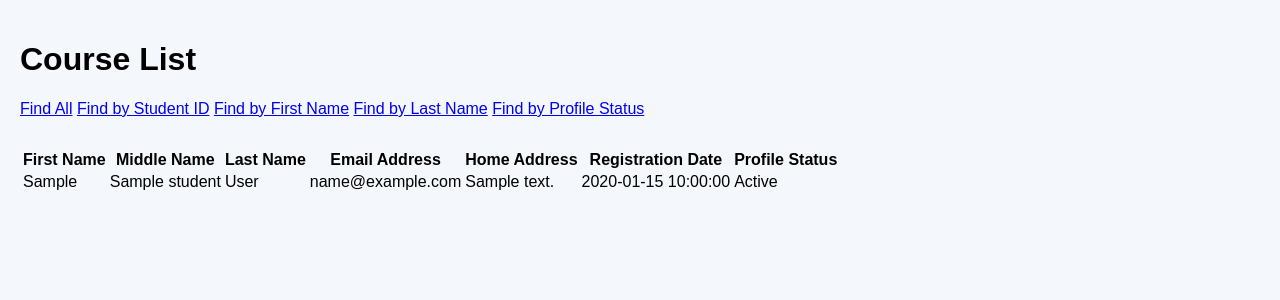
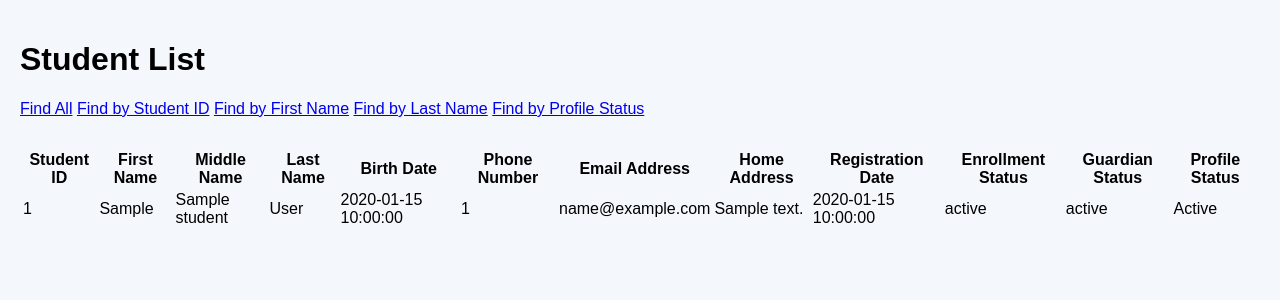
Before and after one commit to yvanyin1/edusys, a Flask app: template app/templates/read_student_profiles.html in a window 1280 px wide. Shown: the part 68-368 px from the top of the page. Run offline with Flask 3, Linux system fonts and the light colour scheme; the template is opened without the code that fills it: most values are stand-ins (such as "Sample title", 1, 10 or a date in 2020); parts of the project's set-up code (start-up, migrations or seed data) failed here and were passed over.

Commit message:
Successfully implemented Read Student Profiles

```diff
--- a/app/app.py
+++ b/app/app.py
@@ -415,10 +415,49 @@ def student_profile_created():
 
 @app.route('/read_student_profiles')
 def read_student_profiles():
-    # Connect to DB
-    connection = get_connection()
-    dao = StudentProfileDAO(connection)
-    return dao.get_all_rows()
+    filter_column = request.args.get('filter_column')
+    filter_value = request.args.get('filter_value')
+
+    valid_columns = {
+        'student_id': 'student_id',
+        'first_name': 'first_name',
+        'last_name': 'last_name',
+        'profile_status': 'profile_status'
+    }
+    try:
+        # Query all courses from the 'course_profile' table
+        connection = mysql.connector.connect(  # Will move this to DAO
+            host=os.getenv("DB_HOST"),
+            user=os.getenv("DB_USER"),
+            password=os.getenv("DB_PASSWORD"),
+            database=os.getenv("DB_NAME"),
+        )
+        cursor = connection.cursor(dictionary=True)  # Enable fetching data as a dictionary
+
+        query = "SELECT * FROM student_profile"
+        params = []
+
+        if filter_column in valid_columns and filter_value:
+            query += f" WHERE {valid_columns[filter_column]} LIKE %s"
+            params.append(f"%{filter_value}%")
+
+        cursor.execute(query, params)
+        students = cursor.fetchall()
+
+        # Convert Enum integer values to Enum name
+        for student in students:
+            student["enrollment_status"] = EnrollmentStatus(student["enrollment_status"]).name.title()
+            student["guardian_status"] = GuardianStatus(student["guardian_status"]).name.title().replace("_", " ")
+            student["profile_status"] = ProfileStatus(student["profile_status"]).name.title()
+
+        cursor.close()
+        connection.close()
+
+        # Pass the students data to the template
+        return render_template("read_student_profiles.html", students=students,
+                               filter_column=filter_column, filter_value=filter_value, username="dluo")
+    except Exception as e:
+        return f"Error fetching students: {e}"
 
 
 if __name__ == '__main__':
--- a/app/templates/read_student_profiles.html
+++ b/app/templates/read_student_profiles.html
@@ -2,7 +2,7 @@
 
 {% block content %}
 <div class="container mt-5">
-    <h1>Course List</h1>
+    <h1>Student List</h1>
 
     <!-- Filter Links -->
     <div class="mb-3">
@@ -29,24 +29,34 @@
     <table class="table table-bordered">
         <thead>
             <tr>
+                <th>Student ID</th>
                 <th>First Name</th>
                 <th>Middle Name</th>
                 <th>Last Name</th>
+                <th>Birth Date</th>
+                <th>Phone Number</th>
                 <th>Email Address</th>
                 <th>Home Address</th>
                 <th>Registration Date</th>
+                <th>Enrollment Status</th>
+                <th>Guardian Status</th>
                 <th>Profile Status</th>
             </tr>
         </thead>
         <tbody>
             {% for student in students %}
                 <tr>
+                    <td>{{ student['student_id'] }}</td>
                     <td>{{ student['first_name'] }}</td>
                     <td>{{ student['middle_name'] }}</td>
                     <td>{{ student['last_name'] }}</td>
+                    <td>{{ student['birth_date'] }}</td>
+                    <td>{{ student['phone_number'] }}</td>
                     <td>{{ student['email_address'] }}</td>
                     <td>{{ student['home_address'] }}</td>
                     <td>{{ student['registration_date'] }}</td>
+                    <td>{{ student['enrollment_status'] }}</td>
+                    <td>{{ student['guardian_status'] }}</td>
                     <td>{{ student['profile_status'] }}</td>
                 </tr>
             {% endfor %}
```
